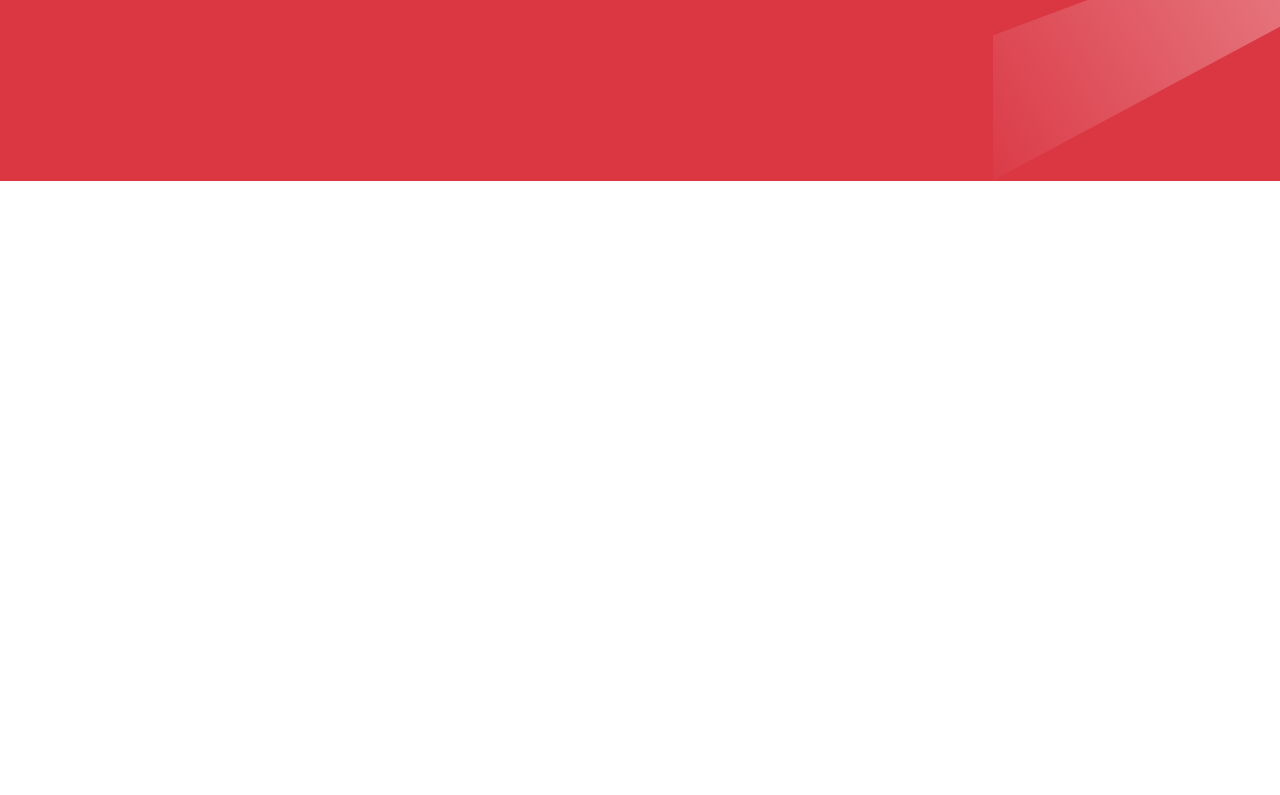
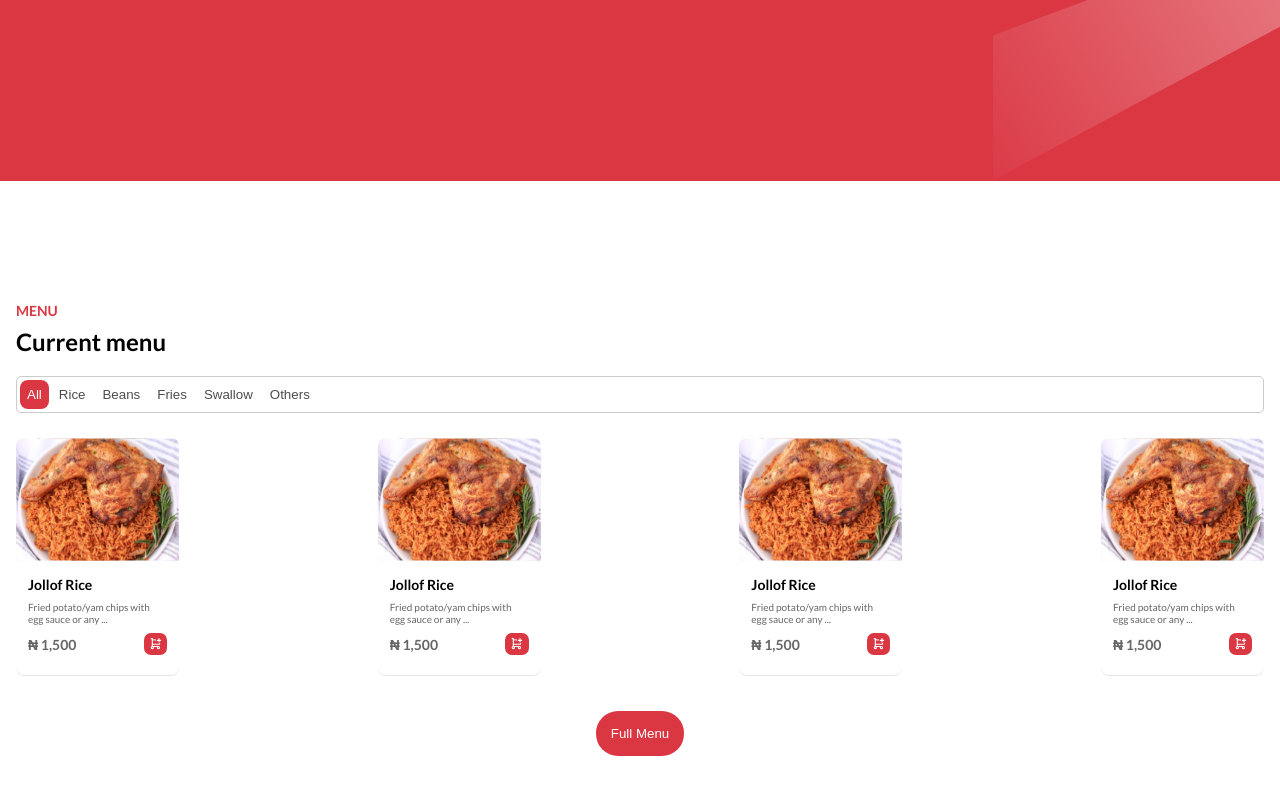
Before and after one commit to muritz11/bezao-test, a React (Create React App) app in the folder bezao-restaurant/: page / in a window 1280 px wide. Shown: the part 681-1476 px from the top of the page. Before the commit the page ends 862 px from the top, so only its background shows below. Built offline with nearby package versions, Linux system fonts and the light colour scheme.

Commit message:
menu completed

```diff
--- a/bezao-restaurant/src/App.js
+++ b/bezao-restaurant/src/App.js
@@ -5,7 +5,10 @@ import { FiSearch } from "react-icons/fi";
 import HeaderDish from "./assets/images/header dish.svg";
 import vector1 from "./assets/images/Vector 1306.svg";
 import vector2 from "./assets/images/Vector 1307.svg";
+import menuDish from "./assets/images/menu dish.svg";
 import { useState } from 'react';
+import MenuTab from './components/tab/MenuTab';
+import MenuCard from './components/cards/MenuCard';
 
 function App() {
 
@@ -28,12 +31,30 @@ function App() {
             </div>
           </form>
           <div className="txt-center">
+            {/* TODO add spin animation to img */}
             <img src={HeaderDish} className="header-dish" />
           </div>
         </section>
         <img src={vector1} className="header-vector1" />
         <img src={vector2} className="header-vector2" />
       </header>
+
+      <section id="menu">
+        <h4 className='fs-14 fw-700 txt-tomato mb-8'>MENU</h4>
+        <h2 className='fs-24 fw-700'>Current menu</h2>
+        <MenuTab />
+        <div className="menu">
+          <MenuCard name={'jollof rice'} desc={'Fried potato/yam chips with egg sauce or any ...'} price={'1,500'} img={menuDish} />
+          <MenuCard name={'jollof rice'} desc={'Fried potato/yam chips with egg sauce or any ...'} price={'1,500'} img={menuDish} />
+          <MenuCard name={'jollof rice'} desc={'Fried potato/yam chips with egg sauce or any ...'} price={'1,500'} img={menuDish} />
+          <MenuCard name={'jollof rice'} desc={'Fried potato/yam chips with egg sauce or any ...'} price={'1,500'} img={menuDish} />
+        </div>
+        <div className="txt-center">
+          <button className='full-menu'>full menu</button>
+        </div>
+      </section>
+
+      {/* TODO add chat widget */}
     </>
   );
 }
--- a/bezao-restaurant/src/assets/styles/App.css
+++ b/bezao-restaurant/src/assets/styles/App.css
@@ -55,3 +55,28 @@
     bottom: 0;
     right: 0;
 }
+
+
+/*****************
+* MENU
+******************/
+#menu{
+    padding: 121px 16px 80px 16px;
+}
+
+#menu .menu{
+    display: flex;
+    justify-content: space-between;
+    flex-wrap: wrap;
+    margin-bottom: 20px;
+}
+
+.full-menu{
+    background-color: var(--tomaato);
+    color: #fff;
+    padding: 15px;
+    text-transform: capitalize;
+    border-radius: 22px;
+    border: none;
+    outline: none;
+}
--- a/bezao-restaurant/src/assets/styles/GeneralStyles.css
+++ b/bezao-restaurant/src/assets/styles/GeneralStyles.css
@@ -23,6 +23,10 @@ body{
 /*********************
 * UTILS
 **********************/
+.d-flex{
+    display: flex;
+}
+
 .txt-center{
     text-align: center;
 }
@@ -35,6 +39,21 @@ body{
     text-align: right;
 }
 
+.txt-capitalize{
+    text-transform: capitalize;
+}
+
+.txt-tomato{
+    color: var(--tomaato);
+}
+
+.txt-dark{
+    color: var(--darkGr);
+}
+
+.mb-8{
+    margin-bottom: 8px;
+}
 
 .fs-14{
     font-size: 14px;
--- /dev/null
+++ b/bezao-restaurant/src/components/cards/MenuCard.css
@@ -0,0 +1,52 @@
+
+.menu-card{
+    width: 113px;
+    border-radius: 8px;
+    overflow: hidden;
+    box-shadow: rgba(0, 0, 0, 0.1) 0px 1px;
+    margin-bottom: 16px;
+}
+
+.menu-card > img{
+    width: 100%;
+}
+
+.content{
+    padding: 12px;
+}
+
+.price-container{
+    display: flex;
+    justify-content: space-between;
+    align-items: center;
+}
+
+.add-to-cart{
+    background-color: var(--tomaato);
+    color: #fff;
+    padding: 4px 5px 2px 5px;
+    border-radius: 7px;
+    border: none;
+    outline: none;
+}
+
+.content > h4, .content > p, .content > div{
+    margin-bottom: 8px;
+}
+
+@media screen and (min-width: 350px) {
+    .menu-card{
+        width: 163px;
+        border-radius: 8px;
+        overflow: hidden;
+    }
+
+    .menu-card > img{
+        width: 100%;
+        height: 123px;
+    }
+
+    .content{
+        padding: 12px;
+    }
+}
--- /dev/null
+++ b/bezao-restaurant/src/components/cards/MenuCard.js
@@ -0,0 +1,23 @@
+import React from 'react'
+import './MenuCard.css'
+import { TbShoppingCartPlus } from "react-icons/tb";
+
+const MenuCard = ({ name, price, img, desc }) => {
+  return (
+      <div className="menu-card">
+        <img src={img} alt={desc} />
+        <div className="content">
+            <h4 className='fs-14 fw-700 txt-capitalize'>{name}</h4>
+            <p className='fs-10 fw-400 txt-dark'>{desc}</p>
+            <div className='price-container'>
+                <p className="fs-14 fw-700 txt-dark">&#8358; {price}</p>
+                <button className="add-to-cart">
+                    <TbShoppingCartPlus />
+                </button>
+            </div>
+        </div>
+      </div>
+  )
+}
+
+export default MenuCard
--- a/bezao-restaurant/src/components/nav/Nav.css
+++ b/bezao-restaurant/src/components/nav/Nav.css
@@ -8,6 +8,7 @@
     width: 100%;
     background-color: #fff;
     color: #1A1A1A;
+    z-index: 1000;
 }
 
 .nav-left, .nav-right{
--- /dev/null
+++ b/bezao-restaurant/src/components/tab/MenuTab.css
@@ -0,0 +1,27 @@
+
+.tab{
+    margin-top: 20px;
+    margin-bottom: 25px;
+    border: 1px solid #ccc;
+    border-radius: 5px;
+    padding: 3px;
+    /* width: 100%; */
+    display: flex;
+    overflow-x: scroll;
+}
+
+.tab > .menu-item{
+    padding: 7px;
+    margin-right: 3px;
+    border-radius: 8px;
+    border: none;
+    outline: none;
+    background-color: transparent;
+    color: #4D4D4D;
+    text-transform: capitalize;
+}
+
+.menu-item.active{
+    background-color: var(--tomaato);
+    color: #fff;
+}
--- /dev/null
+++ b/bezao-restaurant/src/components/tab/MenuTab.js
@@ -0,0 +1,17 @@
+import React from 'react'
+import './MenuTab.css'
+
+const MenuTab = () => {
+  return (
+    <div className="tab">
+        <button className="menu-item active">All</button>
+        <button className="menu-item">Rice</button>
+        <button className="menu-item">Beans</button>
+        <button className="menu-item">Fries</button>
+        <button className="menu-item">swallow</button>
+        <button className="menu-item">others</button>
+    </div>
+  )
+}
+
+export default MenuTab
```
